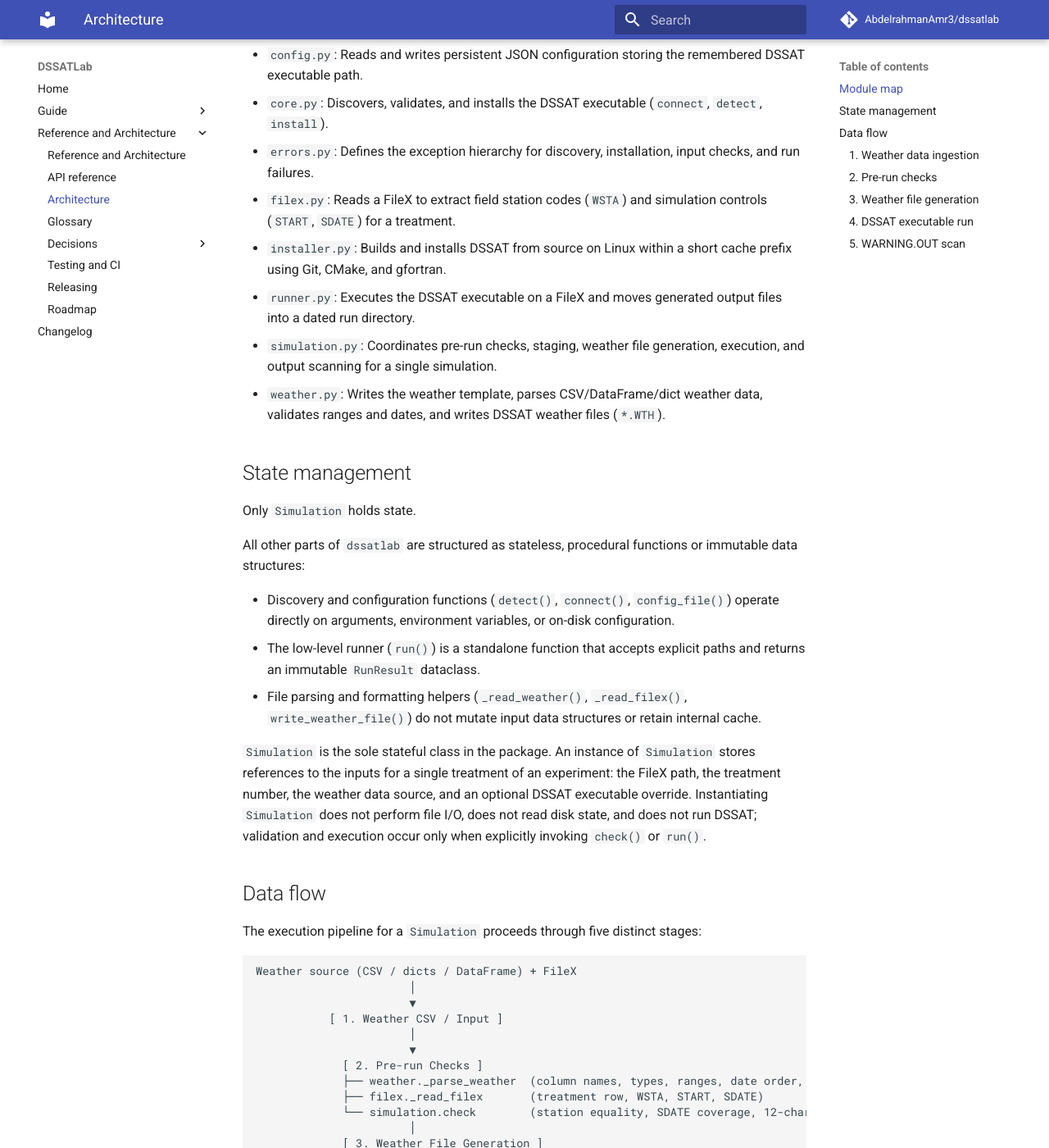
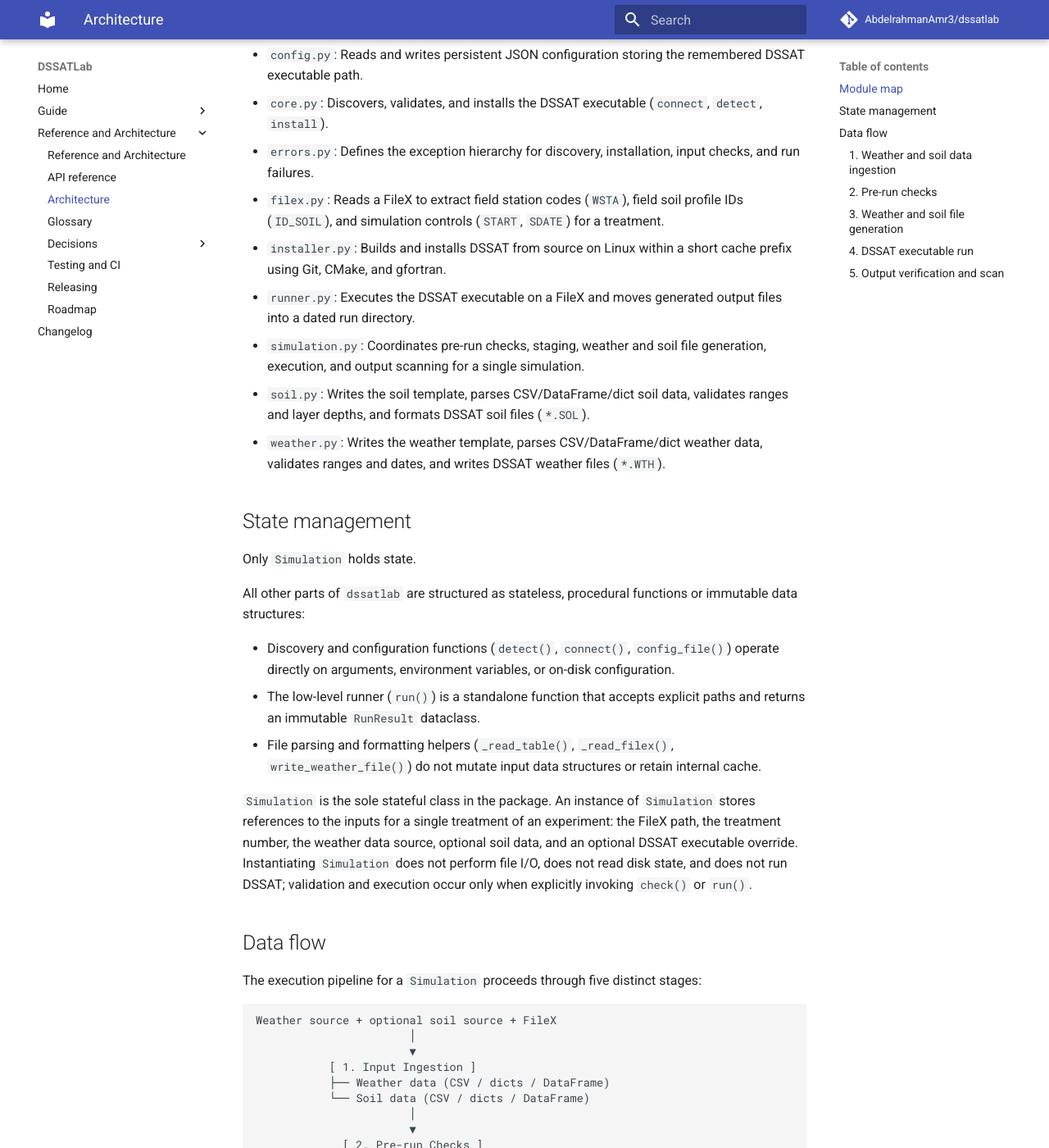
Before and after one commit to AbdelrahmanAmr3/dssatlab, an MkDocs documentation site: the page built from docs/reference/architecture.md, in a window 1280 px wide and 1400 px high, scrolled down 369 px. Shown: the whole window at 82% size. Built offline with MkDocs 1.6.1 and Material for MkDocs 9.7.7, drawn with Linux system fonts in a browser that asks for light colours; comment, search, counter and statistics services are not loaded; some of the changed text lies outside the part shown.

Commit message:
Document soil data and prepare version 0.3.1
Adds the soil Guide page, Reference and Architecture updates, roadmap and
README changes, a 0.3.1 changelog entry, and bumps the version to 0.3.1.

Refs #37

Co-Authored-By: Claude Sonnet 5.5 <noreply@anthropic.com>

````diff
--- a/docs/reference/architecture.md
+++ b/docs/reference/architecture.md
@@ -4,16 +4,17 @@
 
 ## Module map
 
-The codebase under `src/dssatlab/` consists of nine modules:
+The codebase under `src/dssatlab/` consists of ten modules:
 
 - `__init__.py`: Defines `__version__` and exports the public API via `__all__`.
 - `config.py`: Reads and writes persistent JSON configuration storing the remembered DSSAT executable path.
 - `core.py`: Discovers, validates, and installs the DSSAT executable (`connect`, `detect`, `install`).
 - `errors.py`: Defines the exception hierarchy for discovery, installation, input checks, and run failures.
-- `filex.py`: Reads a FileX to extract field station codes (`WSTA`) and simulation controls (`START`, `SDATE`) for a treatment.
+- `filex.py`: Reads a FileX to extract field station codes (`WSTA`), field soil profile IDs (`ID_SOIL`), and simulation controls (`START`, `SDATE`) for a treatment.
 - `installer.py`: Builds and installs DSSAT from source on Linux within a short cache prefix using Git, CMake, and gfortran.
 - `runner.py`: Executes the DSSAT executable on a FileX and moves generated output files into a dated run directory.
-- `simulation.py`: Coordinates pre-run checks, staging, weather file generation, execution, and output scanning for a single simulation.
+- `simulation.py`: Coordinates pre-run checks, staging, weather and soil file generation, execution, and output scanning for a single simulation.
+- `soil.py`: Writes the soil template, parses CSV/DataFrame/dict soil data, validates ranges and layer depths, and formats DSSAT soil files (`*.SOL`).
 - `weather.py`: Writes the weather template, parses CSV/DataFrame/dict weather data, validates ranges and dates, and writes DSSAT weather files (`*.WTH`).
 
 ## State management
@@ -24,30 +25,34 @@ All other parts of `dssatlab` are structured as stateless, procedural functions
 
 - Discovery and configuration functions (`detect()`, `connect()`, `config_file()`) operate directly on arguments, environment variables, or on-disk configuration.
 - The low-level runner (`run()`) is a standalone function that accepts explicit paths and returns an immutable `RunResult` dataclass.
-- File parsing and formatting helpers (`_read_weather()`, `_read_filex()`, `write_weather_file()`) do not mutate input data structures or retain internal cache.
+- File parsing and formatting helpers (`_read_table()`, `_read_filex()`, `write_weather_file()`) do not mutate input data structures or retain internal cache.
 
-`Simulation` is the sole stateful class in the package. An instance of `Simulation` stores references to the inputs for a single treatment of an experiment: the FileX path, the treatment number, the weather data source, and an optional DSSAT executable override. Instantiating `Simulation` does not perform file I/O, does not read disk state, and does not run DSSAT; validation and execution occur only when explicitly invoking `check()` or `run()`.
+`Simulation` is the sole stateful class in the package. An instance of `Simulation` stores references to the inputs for a single treatment of an experiment: the FileX path, the treatment number, the weather data source, optional soil data, and an optional DSSAT executable override. Instantiating `Simulation` does not perform file I/O, does not read disk state, and does not run DSSAT; validation and execution occur only when explicitly invoking `check()` or `run()`.
 
 ## Data flow
 
 The execution pipeline for a `Simulation` proceeds through five distinct stages:
 
 ```text
-Weather source (CSV / dicts / DataFrame) + FileX
+Weather source + optional soil source + FileX
                        │
                        ▼
-           [ 1. Weather CSV / Input ]
+           [ 1. Input Ingestion ]
+           ├── Weather data (CSV / dicts / DataFrame)
+           └── Soil data (CSV / dicts / DataFrame)
                        │
                        ▼
              [ 2. Pre-run Checks ]
              ├── weather._parse_weather  (column names, types, ranges, date order, gaps)
-             ├── filex._read_filex       (treatment row, WSTA, START, SDATE)
-             └── simulation.check        (station equality, SDATE coverage, 12-char limit)
+             ├── soil._parse_soil        (columns, ranges, profile consistency, depths, water limits)
+             ├── filex._read_filex       (treatment row, WSTA, ID_SOIL, START, SDATE)
+             └── simulation.check        (station equality, soil_id equality, SDATE coverage, 12-char limit)
                        │
-             [ 3. Weather File Generation ]
+             [ 3. File Generation & Staging ]
              ├── Create dated simulation folder (dssat_sim_YYYY-MM-DD_HHMMSS)
-             ├── Copy FileX and model support files (*.SOL, *.CUL, *.ECO, *.SPE)
-             └── weather.write_weather_file -> *.WTH
+             ├── Copy FileX and model support files (*.CUL, *.ECO, *.SPE; and *.SOL if no soil data)
+             ├── weather.write_weather_file -> *.WTH
+             └── soil.write_soil_file -> SOIL.SOL (when soil data is provided)
                        │
                        ▼
              [ 4. DSSAT Executable Run ]
@@ -56,30 +61,34 @@ Weather source (CSV / dicts / DataFrame) + FileX
              └── Move generated and updated outputs into run directory
                        │
                        ▼
-             [ 5. WARNING.OUT Scan ]
-             └── Check for silent missing-weather terminations -> raise DSSATRunError
+             [ 5. Output Verification & Scan ]
+             ├── Catch exit code 99 / ERROR.OUT (e.g. soil profile missing or corrupt) -> raise DSSATRunError
+             └── WARNING.OUT scan: check for silent missing-weather terminations -> raise DSSATRunError
                        │
                        ▼
                    RunResult
 ```
 
-### 1. Weather data ingestion
+### 1. Weather and soil data ingestion
 
-Weather data is accepted as a CSV file path, a list of dictionary rows, or a pandas DataFrame. When a CSV is provided, `weather._read_weather` opens the file as UTF-8 (handling optional BOM) using the standard library `csv` module. If a pandas DataFrame is passed, it is converted to row dictionaries via `to_dict("records")` without importing pandas unless the object is detected.
+Weather and soil data are accepted as CSV file paths, lists of dictionary rows, or pandas DataFrames. When CSV files are provided, table reading helpers open them as UTF-8 (handling optional BOM) using the standard library `csv` module. If a pandas DataFrame is passed, it is converted to row dictionaries via `to_dict("records")` without importing pandas unless the object is detected (ADR 0002).
 
 ### 2. Pre-run checks
 
 Before writing any files or invoking DSSAT, `Simulation.check()` executes strict validation:
 
 - **Weather data checks**: `weather._parse_weather` ensures all required weather template columns are present, rejects unknown columns, validates numerical ranges (solar radiation, temperatures, precipitation, coordinates, elevation), verifies that daily rows are sorted chronologically without duplicates or missing calendar days, and confirms that station coordinates remain identical across all rows.
-- **FileX inspection**: `filex._read_filex` parses the FileX to confirm that the requested treatment number exists, extracts the linked field row to obtain the weather station code (`WSTA`), and reads simulation controls for the start mode (`START`) and start date (`SDATE`).
-- **Cross-validation**: Verifies that the FileX filename does not exceed 12 characters (DSSAT 8.3 convention), confirms that the weather template station code matches the FileX `WSTA` code, and verifies that the weather data covers `SDATE` when `START == "S"`.
+- **Soil data checks**: When `soil` is provided, `soil._parse_soil` validates required and optional soil template column names, confirms single soil profile ID length (at most 10 ASCII characters), checks that profile values repeat identically across all rows, validates numerical ranges, ensures layer bottom depths are positive and strictly increasing, and verifies that water fractions strictly satisfy `0 < slll < sdul < ssat < 1`.
+- **FileX inspection**: `filex._read_filex` parses the FileX to confirm that the requested treatment number exists, extracts the linked field row to obtain the weather station code (`WSTA`) and soil profile ID (`ID_SOIL`), and reads simulation controls for the start mode (`START`) and start date (`SDATE`).
+- **Cross-validation**: Verifies that the FileX filename does not exceed 12 characters (DSSAT 8.3 convention), confirms that the weather template station code matches the FileX `WSTA` code, verifies that the weather data covers `SDATE` when `START == "S"`, and, when soil data is supplied, verifies that `soil_id` matches the treatment field's `ID_SOIL` exactly (case-sensitive).
 
 All identified issues are collected and returned as a list of strings. If any problems are found during `Simulation.run()`, a `DSSATCheckError` is raised with the complete problem list, stopping execution before any files are created.
 
-### 3. Weather file generation
+### 3. Weather and soil file generation
 
-When checks pass, `Simulation.run()` creates a dated simulation folder (`dssat_sim_YYYY-MM-DD_HHMMSS`) beside the FileX to isolate the execution environment. The FileX and any sibling model files with extensions `.SOL`, `.CUL`, `.ECO`, or `.SPE` are copied into this folder.
+When checks pass, `Simulation.run()` creates a dated simulation folder (`dssat_sim_YYYY-MM-DD_HHMMSS`) beside the FileX to isolate the execution environment. The FileX and sibling model files with extensions `.CUL`, `.ECO`, or `.SPE` are copied into this folder.
+
+When soil data is provided, `Simulation.run()` writes `SOIL.SOL` directly into the simulation folder and skips copying sibling `.SOL` files. Because a `.SOL` file in the FileX folder always takes precedence over DSSAT's own `Soil` directory, DSSAT uses the user-provided soil profile. If no soil data was provided, sibling `.SOL` files are copied as before.
 
 `weather.write_weather_file()` formats the parsed weather rows into DSSAT's fixed-width ASCII weather file format (`*.WTH`), writing station metadata headers and daily weather records directly into the simulation folder. The filename is derived from the station code and start date using DSSAT naming rules (`_weather_filename`).
 
@@ -87,9 +96,9 @@ When checks pass, `Simulation.run()` creates a dated simulation folder (`dssat_s
 
 Execution is dispatched to `runner.run()`, which executes in the simulation folder. It resolves the DSSAT executable (via `connect(interactive=False)` or an explicit path), creates a dated run directory (`dssat_run_YYYY-MM-DD_HHMMSS`) inside the simulation folder, and records timestamps of all existing files.
 
-The DSSAT executable is invoked as a subprocess with arguments `["C", filex_name, treatment_number]`. After process completion, all newly created or modified files in the simulation folder are moved into the run directory. If DSSAT returns a non-zero exit code or produces an `ERROR.OUT` file, a `DSSATRunError` is raised while preserving the run directory for inspection.
+The DSSAT executable is invoked as a subprocess with arguments `["C", filex_name, treatment_number]`. After process completion, all newly created or modified files in the simulation folder are moved into the run directory. If DSSAT returns a non-zero exit code (such as exit code 99 when a soil profile cannot be found or read) or produces an `ERROR.OUT` file, a `DSSATRunError` is raised while preserving the run directory for inspection.
 
-### 5. WARNING.OUT scan
+### 5. Output verification and scan
 
 DSSAT can exit with return code `0` even when daily weather data terminates prematurely during a simulation run, filling subsequent simulation days with `-99` error sentinels and logging a message to `WARNING.OUT` (`Weather record not found for YR DOY: ...`).
 
--- a/mkdocs.yml
+++ b/mkdocs.yml
@@ -28,6 +28,7 @@ nav:
       - Install and connect: guide/install.md
       - Run a FileX: guide/run-filex.md
       - Run a Simulation: guide/simulation.md
+      - Run with soil data: guide/soil.md
       - Troubleshooting: guide/troubleshooting.md
   - Reference and Architecture:
       - reference/index.md
--- a/pyproject.toml
+++ b/pyproject.toml
@@ -4,7 +4,7 @@ build-backend = "setuptools.build_meta"
 
 [project]
 name = "dssatlab"
-version = "0.3.0"
+version = "0.3.1"
 description = "A small Python interface to DSSAT-CSM: find or build DSSAT, run a FileX, or run a simulation from your own weather data."
 readme = "README.md"
 requires-python = ">=3.10"
--- a/src/dssatlab/__init__.py
+++ b/src/dssatlab/__init__.py
@@ -13,4 +13,4 @@ __all__ = ["DSSATError", "DSSATInstallError", "DSSATNotFoundError", "DSSATRunErr
            "Simulation", "write_weather_template", "write_soil_template", "DSSATCheckError",
            ]
 
-__version__ = "0.3.0"
+__version__ = "0.3.1"
````
Also changed, not shown: CHANGELOG.md (+19 -0 lines), README.md (+23 -22 lines), docs/guide/simulation.md (+5 -2 lines), docs/guide/soil.md (added, +195 -0 lines), docs/guide/troubleshooting.md (+40 -4 lines), docs/reference/api.md (+3 -1 lines), docs/reference/roadmap.md (+3 -1 lines).
